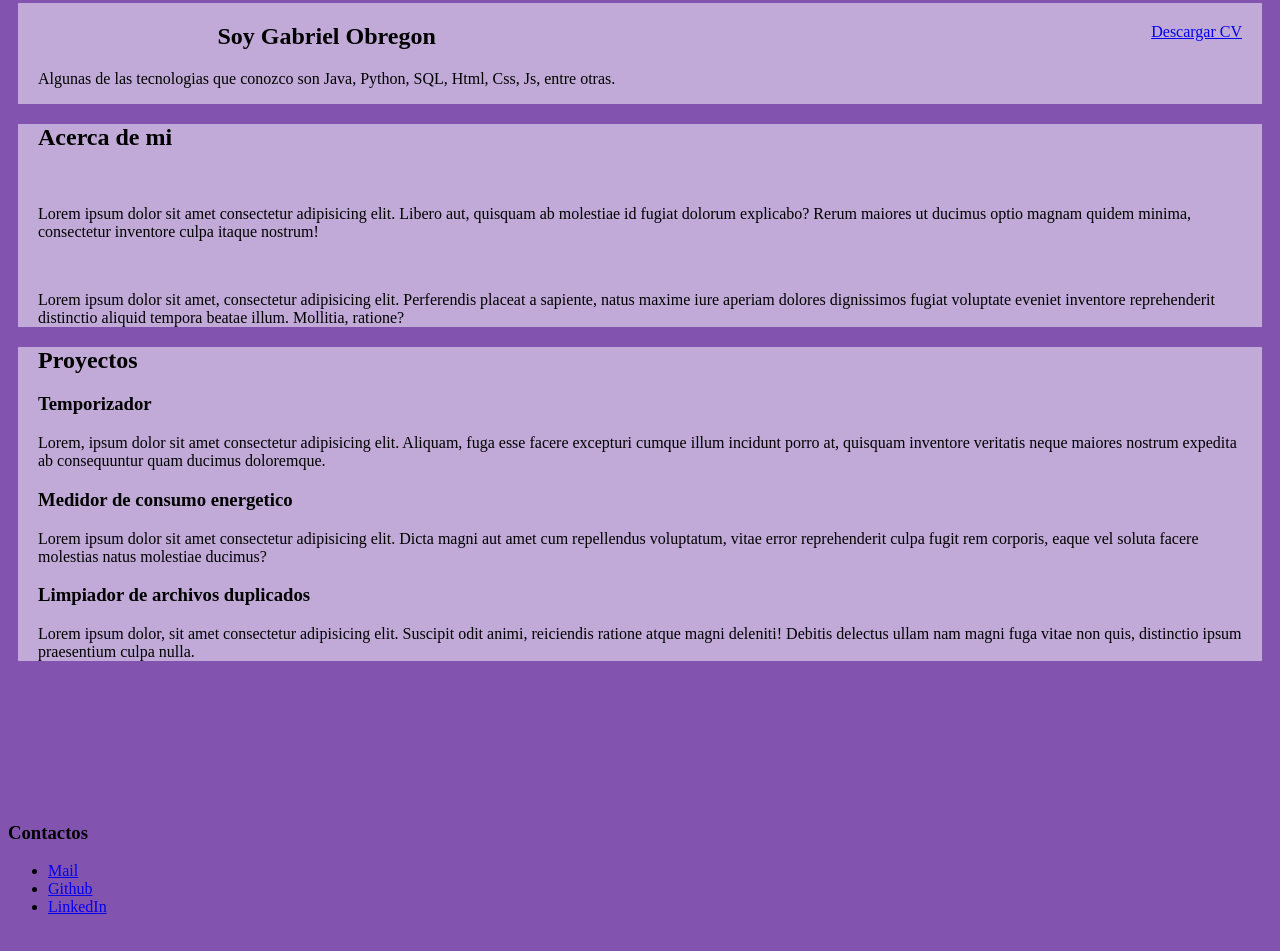
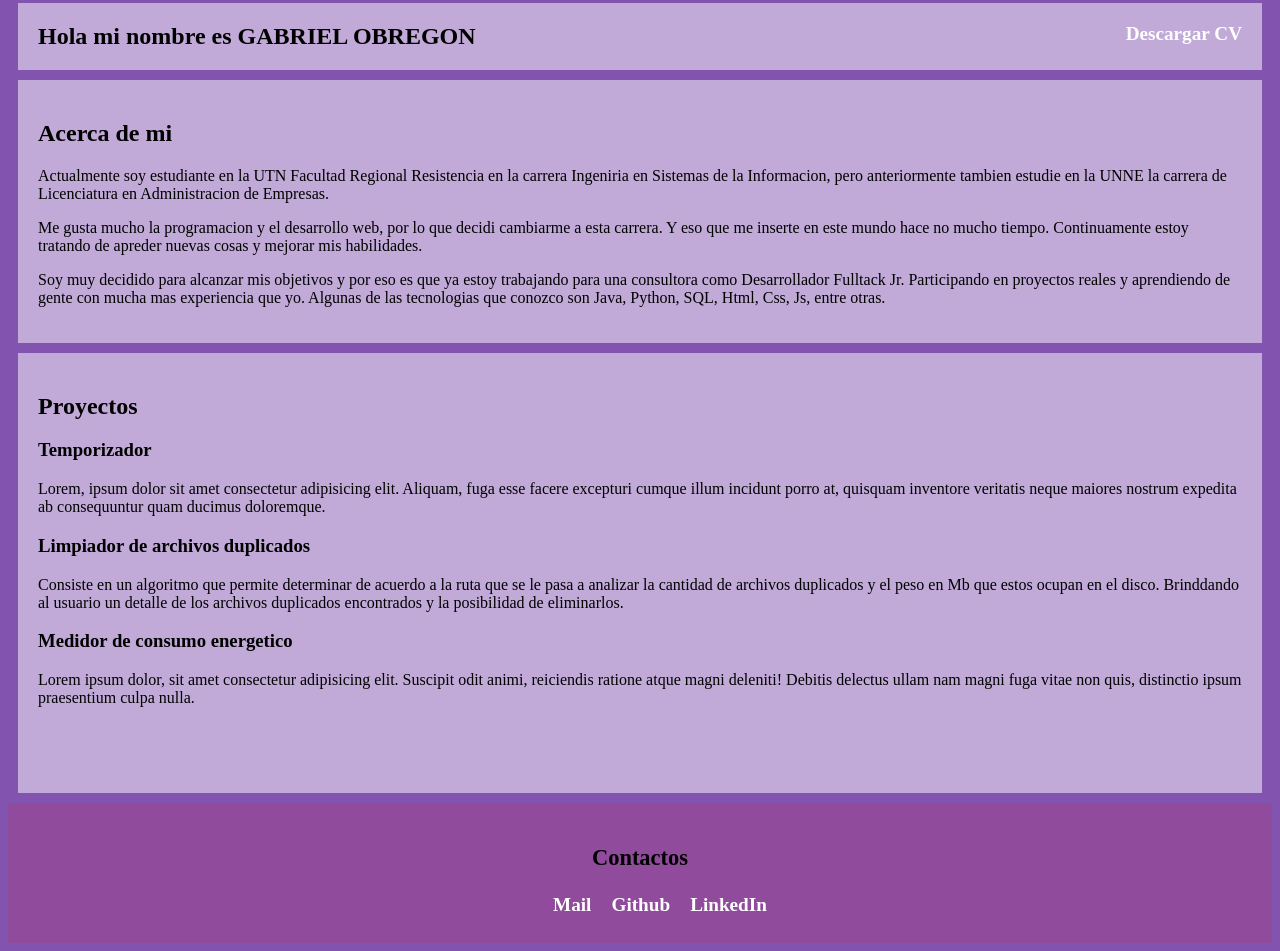
Before and after one commit to gabobregon89/new-portfolio, a plain HTML site: page index.html in a window 1280 px wide. Shown: the part 255-1206 px from the top of the page. Drawn offline with Linux system fonts and the light colour scheme.

Commit message:
se modifica footer y se agregan links correspondientes

```diff
--- a/index.html
+++ b/index.html
@@ -31,11 +31,11 @@
     <main class="principal">
         <section class="section" id="presentacion">
             <div class="section__contenedor_info">
-                <h1 class="section__titulo">Soy Gabriel Obregon</h1>
-                <p>Algunas de las tecnologias que conozco son Java, Python, SQL, Html, Css, Js, entre otras.</p>
+                <h1 class="section__titulo">Hola mi nombre es <strong>GABRIEL OBREGON</strong></h1>
+                <!-- <p>Algunas de las tecnologias que conozco son Java, Python, SQL, Html, Css, Js, entre otras.</p> -->
             </div>
             <div class="section__contenedor_botones">
-                <a href="./assets/docs/cv.pdf" target="_blank" class="boton boton_oscuro" role="button">Descargar
+                <a class="enlaces_enlace" href="./assets/docs/cv.pdf" target="_blank" role="button">Descargar
                     CV</a>
             </div>
         </section>
@@ -43,14 +43,18 @@
             <article>
                 <h2>Acerca de mi</h2>
                 <div>
-                    <img src="" alt="">
-                    <p>Lorem ipsum dolor sit amet consectetur adipisicing elit. Libero aut, quisquam ab molestiae id
-                        fugiat dolorum explicabo? Rerum maiores ut ducimus optio magnam quidem minima, consectetur
-                        inventore culpa itaque nostrum!</p>
-                    <img src="" alt="">
-                    <p>Lorem ipsum dolor sit amet, consectetur adipisicing elit. Perferendis placeat a sapiente, natus
-                        maxime iure aperiam dolores dignissimos fugiat voluptate eveniet inventore reprehenderit
-                        distinctio aliquid tempora beatae illum. Mollitia, ratione?</p>
+                    <p>Actualmente soy estudiante en la UTN Facultad Regional Resistencia en la carrera Ingeniria en Sistemas de la Informacion,
+                        pero anteriormente tambien estudie en la UNNE la carrera de Licenciatura en Administracion de Empresas.
+                    </p>
+                    <p>
+                        Me gusta mucho la programacion y el desarrollo web, por lo que decidi cambiarme a esta carrera. Y eso que me inserte en este mundo hace no mucho tiempo.
+                        Continuamente estoy tratando de apreder nuevas cosas y mejorar mis habilidades.
+                    </p>
+                    <p>
+                        Soy muy decidido para alcanzar mis objetivos y por eso es que ya estoy trabajando para una consultora como Desarrollador Fulltack Jr.
+                        Participando en proyectos reales y aprendiendo de gente con mucha mas experiencia que yo.
+                        Algunas de las tecnologias que conozco son Java, Python, SQL, Html, Css, Js, entre otras.
+                    </p>
                 </div>
             </article>
         </section>
@@ -63,13 +67,13 @@
                     quam ducimus doloremque.</p>
             </article>
             <article class="article">
-                <h3>Medidor de consumo energetico</h3>
-                <p>Lorem ipsum dolor sit amet consectetur adipisicing elit. Dicta magni aut amet cum repellendus
-                    voluptatum, vitae error reprehenderit culpa fugit rem corporis, eaque vel soluta facere molestias
-                    natus molestiae ducimus?</p>
+                <h3>Limpiador de archivos duplicados</h3>
+                <p>Consiste en un algoritmo que permite determinar de acuerdo a la ruta que se le pasa a analizar la cantidad de archivos duplicados
+                    y el peso en Mb que estos ocupan en el disco. Brinddando al usuario un detalle de los archivos duplicados encontrados y la posibilidad de eliminarlos.
+                </p>
             </article>
             <article class="article">
-                <h3>Limpiador de archivos duplicados</h3>
+                <h3>Medidor de consumo energetico</h3>
                 <p>Lorem ipsum dolor, sit amet consectetur adipisicing elit. Suscipit odit animi, reiciendis ratione
                     atque magni deleniti! Debitis delectus ullam nam magni fuga vitae non quis, distinctio ipsum
                     praesentium culpa nulla.</p>
@@ -77,16 +81,12 @@
             <aside class="aside"></aside>
         </section>
     </main>
-
-    <div class="div">
-
-    </div>
     <footer class="footer">
         <h3>Contactos</h3>
-        <ul>
-            <li><a href="#">Mail</a></li>
-            <li><a href="#">Github</a></li>
-            <li><a href="#">LinkedIn</a></li>
+        <ul class="footer__lista">
+            <li><a class="enlaces_enlace" href="mailto:gab.obregon89@gmail.com">Mail</a></li>
+            <li><a class="enlaces_enlace" href="https://github.com/gabobregon89" target="_blank">Github</a></li>
+            <li><a class="enlaces_enlace" href="https://www.linkedin.com/in/gabo-obregon" target="_blank">LinkedIn</a></li>
         </ul>
     </footer>
 </body>
--- a/style.css
+++ b/style.css
@@ -50,7 +50,7 @@ html {
 }
 
 .section {
-    padding: 0 20px;
+    padding: 0 10px;
     margin: 10px;
     background-color: rgba(255, 255, 255, 0.5);
     width: auto;
@@ -66,6 +66,14 @@ html {
     position: relative;
 }
 
+#proyectos {
+    /* display: grid; */
+    /* grid-template-columns: repeat(auto-fit, minmax(300px, 1fr)); */
+    gap: 20px;
+    padding: 20px;
+    height: 50vh;
+}
+
 .section__contenedor_info {
 }
 
@@ -79,9 +87,27 @@ html {
 }
 
 #sobre-mi {
+    padding: 20px;
     background: linear-gradient(
     90deg,
     var(#0f092180) 20%,
     transparent 40%
   );
 }
+
+.footer {
+    background-color: rgb(255, 0, 0, 0.1);
+    color: black;
+    font-size: 1.2rem;
+    text-align: center;
+    padding: 20px;
+    height: 100px;
+}
+
+.footer__lista {
+    color: black;
+    list-style: none;
+    display: flex;
+    gap: 20px;
+    justify-content: center;
+}
```
